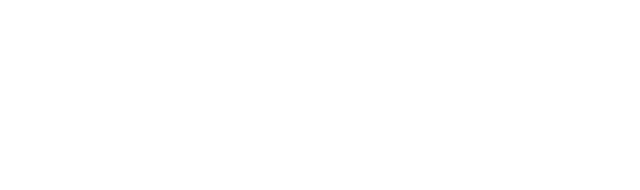
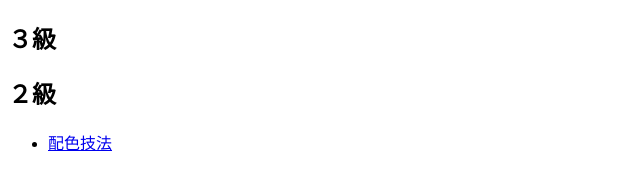
Before and after one commit to makochang/farbenlehre, a plain HTML site: page exercises.html in a window 1280 px wide. Shown: the whole page, without its empty margins (0-640 px from the left). Drawn offline with Linux system fonts and the light colour scheme.

Commit message:
Update exercises.html

```diff
--- a/exercises.html
+++ b/exercises.html
@@ -6,5 +6,10 @@
     <meta name="viewport" content="width=device-width,initial-scale=1">
   </head>
   <body>
+    <h2>３級</h2>
+    <h2>２級</h2>
+    <ul>
+      <li><a href="https://goo.gl/forms/WsNhlkdDXdecRFaW2">配色技法</a></li>
+    </ul>
   </body>
 </html>
```
Lines whose indentation alone changed are shown as unchanged.
